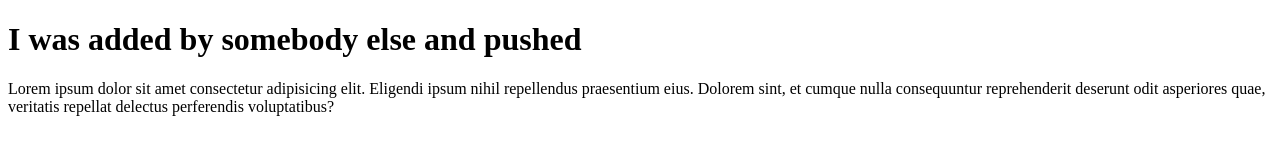
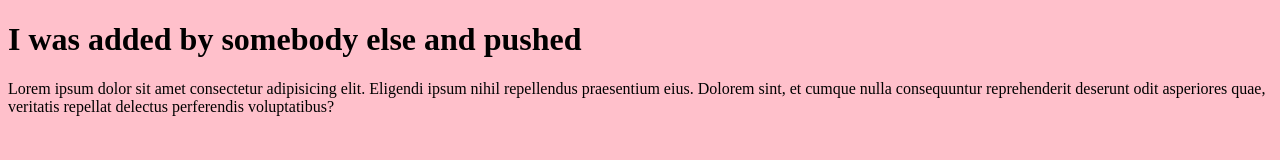
Before and after one commit to LakeaTrenae/didactic-succotash, a plain HTML site: page index.html in a window 1280 px wide. Drawn offline with Linux system fonts and the light colour scheme.

```diff
--- /dev/null
+++ b/CSS/style.css
@@ -0,0 +1,3 @@
+body {
+  background-color: pink;
+}
--- a/index.html
+++ b/index.html
@@ -4,6 +4,7 @@
     <meta charset="UTF-8" />
     <meta name="viewport" content="width=device-width, initial-scale=1.0" />
     <title>Home Page</title>
+    <link rel="stylesheet" href="./CSS/style.css" />
   </head>
   <body>
     <h1>I was added by somebody else and pushed</h1>
```
